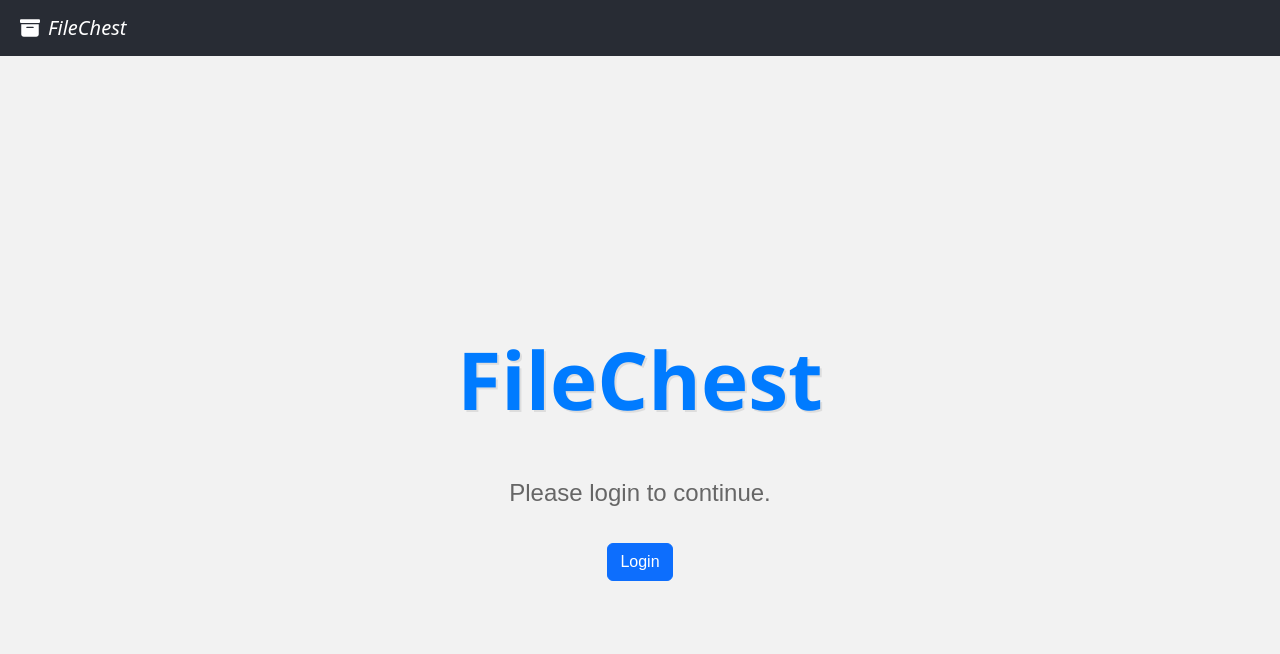
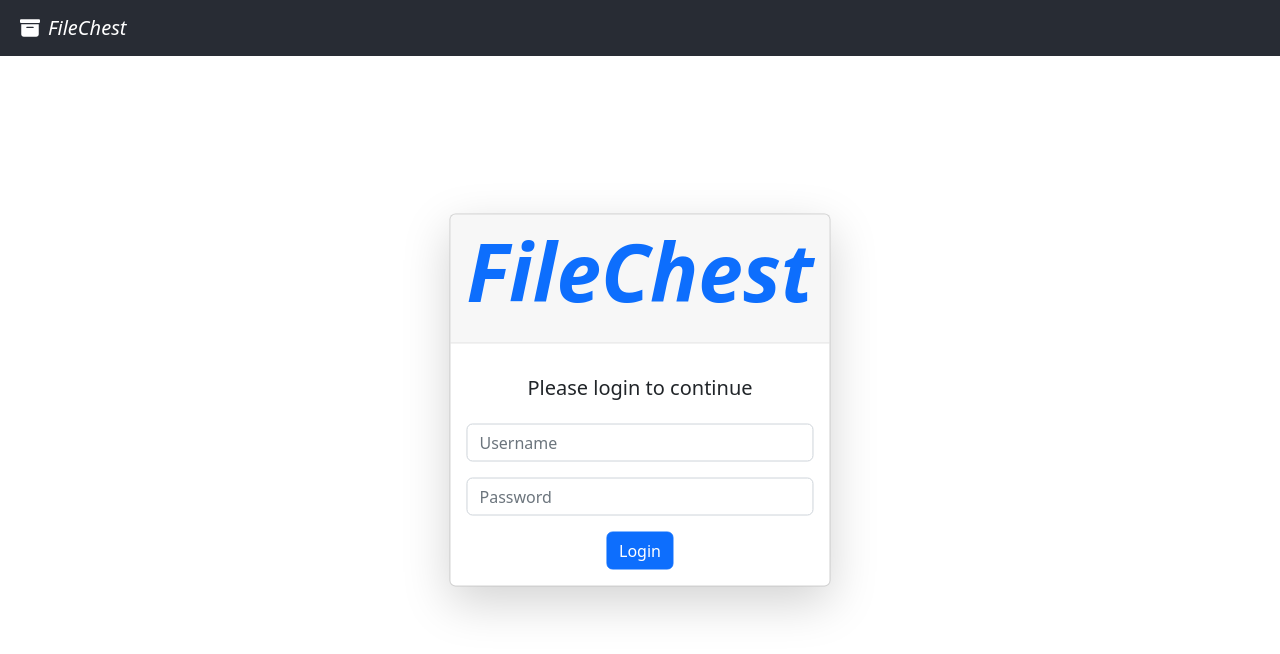
Before and after one commit to janumiko/FileChest, a React (Create React App) app in the folder frontend/: page / in a window 1280 px wide. Shown: the top 654 px of the page. Built offline with nearby package versions, Linux system fonts and the light colour scheme.

Commit message:
refactor Home, sync searchParams with inputs

```diff
--- a/frontend/src/components/Breadcrumbs.js
+++ b/frontend/src/components/Breadcrumbs.js
@@ -8,7 +8,7 @@ export default function Breadcrumbs() {
 
     return (
         <nav aria-label="breadcrumb">
-            <ol className="breadcrumb">
+            <ol className="breadcrumb mt-2 ms-3 text-truncate">
                 {crumbs.map((crumb, index) => {
                     const routeTo = `/${crumbs.slice(0, index + 1).join("/")}`;
                     const isLast = index === crumbs.length - 1;
@@ -16,7 +16,7 @@ export default function Breadcrumbs() {
                         <li key={crumb} className="breadcrumb-item active" aria-current="page">{decodeURI(crumb)}</li>
                     ) : (
                         <li key={crumb} className="breadcrumb-item">
-                            <Link to={routeTo}>{decodeURI(crumb)}</Link>
+                            <Link to={{pathname: routeTo, search: location.search}}>{decodeURI(crumb)}</Link>
                         </li>
                     );
                 })}
--- a/frontend/src/components/DirectoryContainer.js
+++ b/frontend/src/components/DirectoryContainer.js
@@ -10,7 +10,6 @@ import {BACKEND_URL, downloadFile, formatBytes, iconClassByExtension} from "../u
 
 
 function TagsSelect() {
-    const [selectedTags, setSelectedTags] = useState([]);
     const [searchParams, setSearchParams] = useSearchParams();
 
     const loadOptions = inputValue => {
@@ -18,7 +17,6 @@ function TagsSelect() {
     };
 
     const handleChange = tags => {
-        setSelectedTags(tags);
         searchParams.delete('tags');
         tags.map(tag => searchParams.append('tags', tag.value));
         setSearchParams(searchParams);
@@ -34,7 +32,7 @@ function TagsSelect() {
             cacheOptions
             defaultOptions
             loadOptions={loadOptions}
-            value={selectedTags}
+            value={searchParams.getAll('tags').map(tag => ({value: tag, label: tag}))}
             onChange={handleChange}
         />
     );
@@ -55,7 +53,9 @@ const DirectoryHeader = ({currentFolder, location}) => {
     };
 
     const handleChange = event => {
-        setSearchParams({name: event.target.value});
+        searchParams.delete('name');
+        searchParams.append('name', event.target.value);
+        setSearchParams(searchParams);
     };
 
     return (
@@ -63,7 +63,7 @@ const DirectoryHeader = ({currentFolder, location}) => {
             <Breadcrumbs/>
             <hr/>
             <div className="d-flex bd-highlight">
-                <div className="p-2 flex-grow-1 bd-highlight">
+                <div className="p-2 flex-grow-1 bd-highlight text-truncate">
                     <h3><FontAwesomeIcon icon={faFolderTree}/> {currentFolder}</h3>
                 </div>
                 {location.pathname !== '/directory' && <div className="d-flex p-2 justify-content-end">
@@ -82,7 +82,7 @@ const DirectoryHeader = ({currentFolder, location}) => {
                 <div className="p-2 bd-highlight">
                     <div className="input-group mb-3">
                         <input type="text" className="form-control mt-0" placeholder="Name" aria-label="Name"
-                               aria-describedby="basic-addon1" onChange={handleChange}/>
+                               aria-describedby="basic-addon1" onChange={handleChange} value={searchParams.get('name') || ''}/>
                     </div>
                 </div>
                 <div className="p-2 flex-grow-1 bd-highlight">
@@ -95,7 +95,7 @@ const DirectoryHeader = ({currentFolder, location}) => {
                     <div className="input-group-text">
                         <div className="form-check form-switch">
                             <input className="form-check-input" type="checkbox" id="flexSwitchCheckDefault"
-                                   onClick={handleClick}/>
+                                   onClick={handleClick} defaultChecked={searchParams.get('recursive') === ""}/>
                             <label className="form-check-label" htmlFor="flexSwitchCheckDefault">Recursive</label>
                         </div>
                     </div>
@@ -122,11 +122,11 @@ const DirectoryBody = ({directoryData, location}) => {
 }
 
 
-const FileItem = ({file}) => {
+const FileItem = ({file, location}) => {
     const extension = file.name.split('.').pop();
     // FIXME: find a better way to create the file link
     const relativePath = file["relative_path"].replace(/\\/g, "/")
-    const fileLink = `/download/file/${relativePath}/${file.name}`.replace('./', '');
+    const fileLink = `${location.pathname.replace('directory', 'download/file')}${relativePath}/${file.name}`.replace('./', '');
 
     return (
         <li key={file.name} className="list-group-item">
@@ -142,7 +142,7 @@ const FileItem = ({file}) => {
                 </div>
                 <div className="col-3">
                     {file["relative_path"] ?
-                        <Link to={`/directory/${file["relative_path"]}`}>{file["relative_path"]}</Link> : null}
+                        <Link to={{pathname: `/directory/${file["relative_path"]}`, search: location.search}}>{file["relative_path"]}</Link> : null}
                 </div>
                 <div className="col-1 p-2">
                     {formatBytes(file.size)}
@@ -182,7 +182,7 @@ const FolderItem = ({folder, location}) => {
                     />
                 </div>
                 <div className="p-2 flex-grow-1 bd-highlight">
-                    <Link to={`${location.pathname}/${folder.name}`}>{folder.name}</Link>
+                    <Link to={{pathname: `${location.pathname}/${folder.name}`, search: location.search}}>{folder.name}</Link>
                 </div>
             </div>
             {folder.tags.length > 0 ? (
@@ -205,13 +205,13 @@ const FolderItem = ({folder, location}) => {
 const DirectoryContainer = () => {
     const directoryData = useLoaderData();
     const location = useLocation();
+
+    location.pathname = location.pathname.replace(/\/$/, "");
     const currentFolder = decodeURI(location.pathname.split("/").pop());
 
-    location.pathname = location.pathname.replace(/\/$/, "");
-
     return (
-        <div className="container mt-5">
-            <div className="card">
+        <div className="container">
+            <div className="card mt-5 shadow-lg">
                 <DirectoryHeader currentFolder={currentFolder} location={location}/>
                 <DirectoryBody directoryData={directoryData} location={location}/>
             </div>
--- a/frontend/src/components/Home.js
+++ b/frontend/src/components/Home.js
@@ -1,23 +1,19 @@
 import React, {useState} from 'react';
-import { Button, Form, Alert } from 'react-bootstrap';
-import { useNavigate } from 'react-router-dom';
+import {useNavigate} from 'react-router-dom';
 
 import {BACKEND_URL} from "../utils";
 
-import '../styles/Home.css';
 
 const HomePage = () => {
     const [errorMessage, setErrorMessage] = useState("");
-    const [visibleLogin, setVisibleLogin] = useState(false);
 
     let navigate = useNavigate();
 
     async function handleSubmit(event) {
         event.preventDefault();
 
-        let formData = new FormData(event.currentTarget);
-        let username = formData.get("username");
-        let password = formData.get("password");
+        const username = event.target.elements.username.value;
+        const password = event.target.elements.password.value;
 
         const response = await fetch(`${BACKEND_URL}/login/`,
             {
@@ -40,44 +36,25 @@ const HomePage = () => {
         }
     }
 
-    const renderLoginForm = () => {
-        return (
-            <Form onSubmit={handleSubmit}>
-                <Form.Group controlId="formUsername">
-                    <Form.Label>Username</Form.Label>
-                    <Form.Control type="text" name="username" placeholder="Enter username" />
-                </Form.Group>
-
-                <Form.Group controlId="formPassword">
-                    <Form.Label>Password</Form.Label>
-                    <Form.Control type="password" name="password" placeholder="Enter password" />
-                </Form.Group>
-
-                {errorMessage && <Alert variant="danger">{errorMessage}</Alert>}
-
-                <Button variant="primary" type="submit">
-                    Login
-                </Button>
-            </Form>
-        );
-    };
-
-    const handleLoginClick = () => {
-        setVisibleLogin(true);
-    };
-
+    // login page with card
     return (
-        <div className="home">
-            <h1 className="text-center display-3 mb-5">FileChest</h1>
-            <p className="text-center">Please login to continue.</p>
-            <div className="d-flex justify-content-center">
-                {visibleLogin ? (
-                    renderLoginForm()
-                ) : (
-                    <Button variant="primary" onClick={handleLoginClick}>
-                        Login
-                    </Button>
-                )}
+        <div className="container">
+            <div className="position-absolute top-50 start-50 translate-middle">
+                <div className="card text-center shadow-lg">
+                    <div className="card-header">
+                        <h1 className="display-1 fw-bold text-primary mb-3 fst-italic">FileChest</h1>
+                    </div>
+                    <div className="card-body">
+                        <h5 className="card-title p-3">Please login to continue</h5>
+                        <form onSubmit={handleSubmit}>
+                            <input className="form-control mb-3" type="text" name="username" placeholder="Username"/>
+                            <input className="form-control mb-3" type="password" name="password"
+                                   placeholder="Password" autoComplete="on"/>
+                            <button className="btn btn-primary" type="submit">Login</button>
+                        </form>
+                        <div className="alert alert-danger mt-3" role="alert" hidden={errorMessage === ""}>{errorMessage}</div>
+                    </div>
+                </div>
             </div>
         </div>
     );
--- a/frontend/src/styles/Home.css
+++ /dev/null
@@ -1,78 +0,0 @@
-.home {
-  display: flex;
-  flex-direction: column;
-  align-items: center;
-  justify-content: center;
-  height: 100vh;
-  text-align: center;
-  background-color: #f2f2f2;
-  font-family: Arial, sans-serif;
-}
-
-.home h1 {
-  margin-bottom: 1rem;
-  font-size: 5rem;
-  font-weight: bold;
-  font-family: 'Segoe UI', Tahoma, Geneva, Verdana, sans-serif;
-  color: #007bff;
-  text-shadow: 2px 2px 0px #ddd;
-}
-
-.home p {
-  margin-bottom: 2rem;
-  font-size: 1.5rem;
-  color: #666666;
-}
-
-.home form {
-  width: 100%;
-  max-width: 500px;
-  background-color: #ffffff;
-  padding: 2rem;
-  border-radius: 0.5rem;
-  box-shadow: 0 4px 8px rgba(0, 0, 0, 0.1);
-}
-
-.home label {
-  display: block;
-  font-size: 1.2rem;
-  margin-bottom: 0.5rem;
-  color: #333333;
-}
-
-.home input[type="text"],
-.home input[type="password"] {
-  width: 100%;
-  padding: 0.5rem;
-  font-size: 1rem;
-  border-radius: 0.25rem;
-  border: 1px solid #ced4da;
-  margin-bottom: 1rem;
-}
-
-.home button[type="submit"] {
-  background-color: #007bff;
-  color: white;
-  padding: 0.5rem 1rem;
-  border-radius: 0.25rem;
-  border: none;
-  font-size: 1.2rem;
-  cursor: pointer;
-  transition: background-color 0.3s ease;
-}
-
-.home button[type="submit"]:hover {
-  background-color: #0069d9;
-}
-
-.home .error-message {
-  color: red;
-  margin-top: 0.5rem;
-  font-size: 1rem;
-}
-
-@media (max-width: 768px) {
-  .home form {
-    padding: 1rem;
-  }
-}
```
Also changed, not shown: 1 other file (tests, documents, lock files or other folders).
